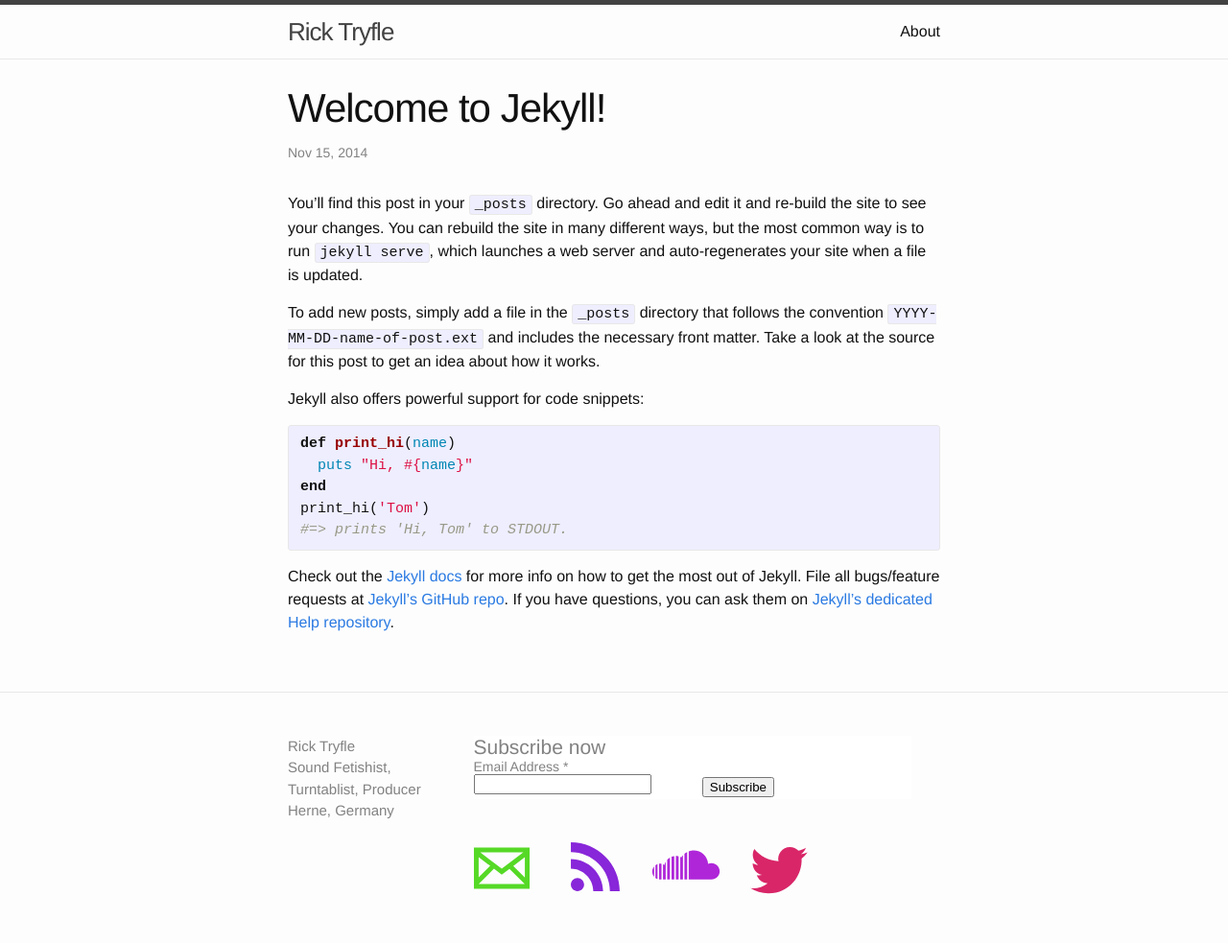
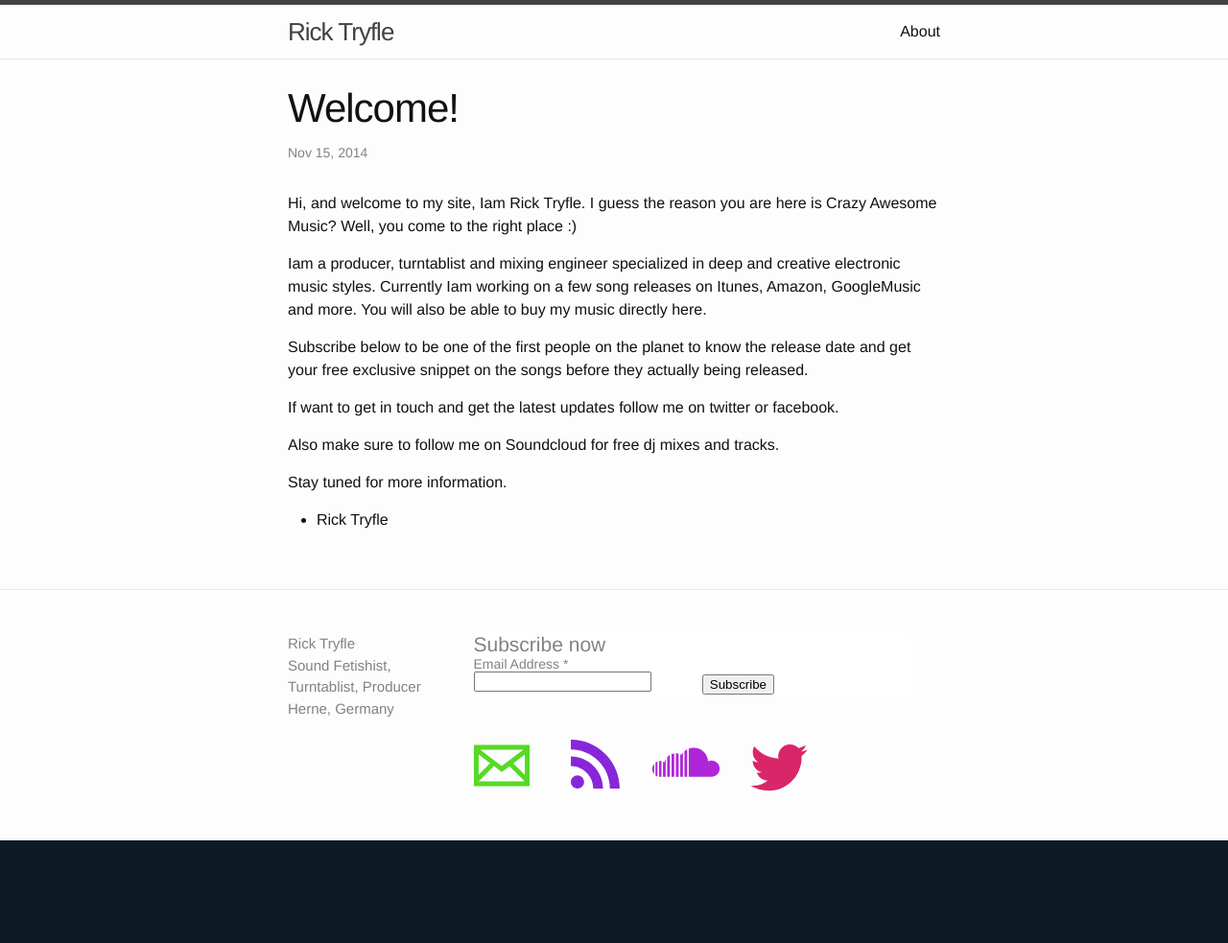
Before and after one commit to rick-tryfle/rick-tryfle.github.io, a Jekyll site: the page built from _posts/2014-11-15-welcome-to-jekyll.markdown, in a window 1280 px wide. Shown: the whole page at 96% size. Built offline with Jekyll 4.4.1, drawn with Linux system fonts in a browser that asks for light colours; comment, search, counter and statistics services are not loaded; after the commit the page ends 900 px from its top, so only the background shows below that.

Commit message:
Add posts

```diff
--- a/_config.yml
+++ b/_config.yml
@@ -6,8 +6,8 @@
   Herne, Germany
 baseurl: "" # the subpath of your site, e.g. /blog/
 url: "http://rick-tryfle.com" # the base hostname & protocol for your site
-twitter_username: rick-tryfle
-soundcloud_username:  rick-tryfle
+twitter_username: rick_tryfle
+soundcloud_username: rick-tryfle
 
 # Build settings
 markdown: kramdown
--- a/_posts/2014-11-15-welcome-to-jekyll.markdown
+++ b/_posts/2014-11-15-welcome-to-jekyll.markdown
@@ -1,25 +1,21 @@
 ---
 layout: post
-title:  "Welcome to Jekyll!"
+title:  "Welcome!"
 date:   2014-11-15 12:46:45
-categories: jekyll update
+categories: welcome
 ---
-You’ll find this post in your `_posts` directory. Go ahead and edit it and re-build the site to see your changes. You can rebuild the site in many different ways, but the most common way is to run `jekyll serve`, which launches a web server and auto-regenerates your site when a file is updated.
+Hi, and welcome to my site, Iam Rick Tryfle.
+I guess the reason you are here is Crazy Awesome Music? Well, you come to the right place :)
 
-To add new posts, simply add a file in the `_posts` directory that follows the convention `YYYY-MM-DD-name-of-post.ext` and includes the necessary front matter. Take a look at the source for this post to get an idea about how it works.
+Iam a producer, turntablist and mixing engineer specialized in deep and creative electronic music styles.
+Currently Iam working on a few song releases on Itunes, Amazon, GoogleMusic and more. You will also be able to buy my music directly here.
 
-Jekyll also offers powerful support for code snippets:
+Subscribe below to be one of the first people on the planet to know the release date and get your free exclusive snippet on the songs before they actually being released.
 
-{% highlight ruby %}
-def print_hi(name)
-  puts "Hi, #{name}"
-end
-print_hi('Tom')
-#=> prints 'Hi, Tom' to STDOUT.
-{% endhighlight %}
+If want to get in touch and get the latest updates follow me on twitter or facebook.
 
-Check out the [Jekyll docs][jekyll] for more info on how to get the most out of Jekyll. File all bugs/feature requests at [Jekyll’s GitHub repo][jekyll-gh]. If you have questions, you can ask them on [Jekyll’s dedicated Help repository][jekyll-help].
+Also make sure to follow me on Soundcloud for free dj mixes and tracks.
 
-[jekyll]:      http://jekyllrb.com
-[jekyll-gh]:   https://github.com/jekyll/jekyll
-[jekyll-help]: https://github.com/jekyll/jekyll-help
+Stay tuned for more information.
+
+- Rick Tryfle
```
Also changed, not shown: _posts/2015-01-03-Subscription-info.markdown (added, +8 -0 lines).
